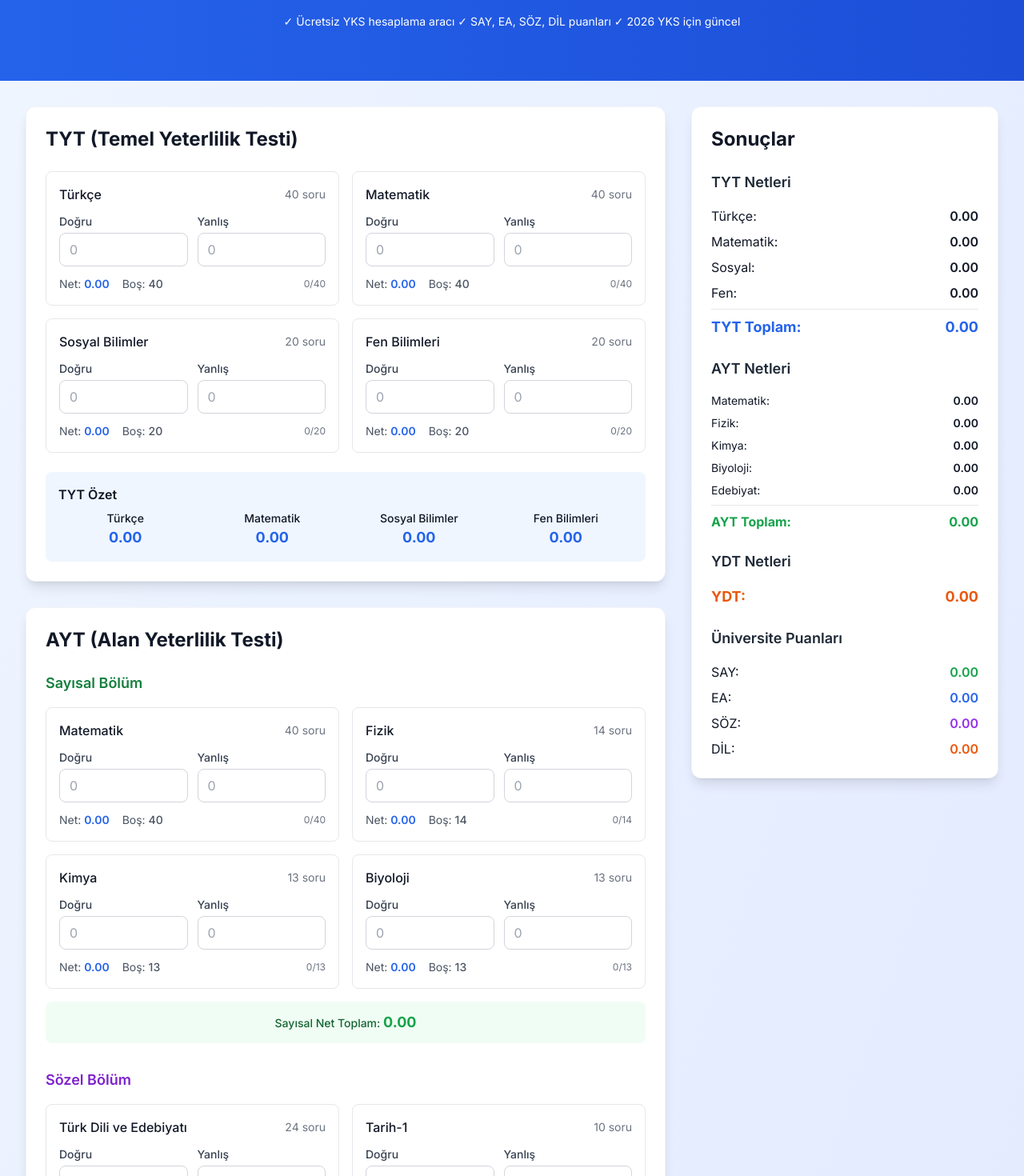
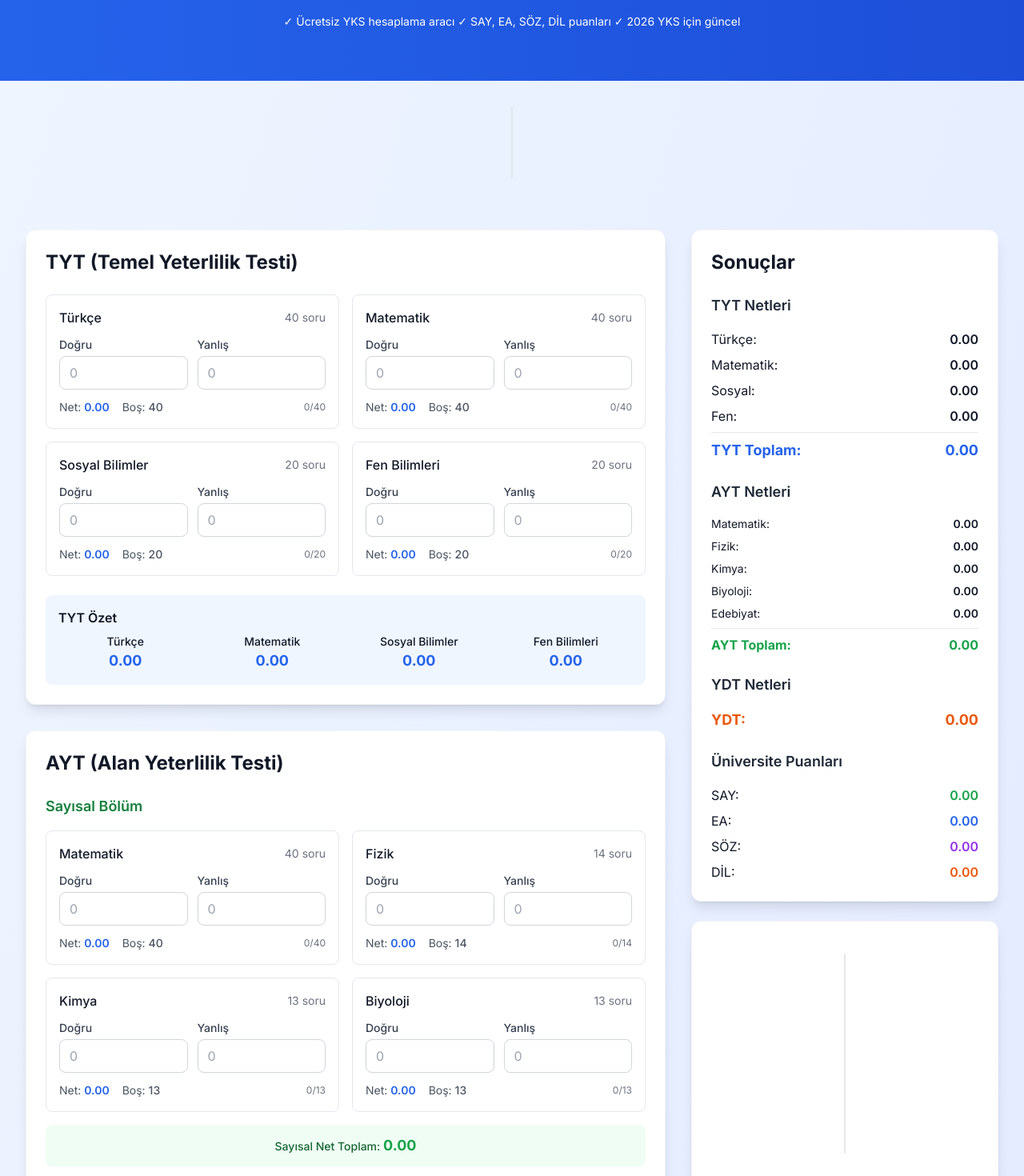
Before and after one commit to mert121212/yks-net-hesaplama, a Next.js app: page / in a window 1280 px wide. Shown: the part 300-1770 px from the top of the page at 80% size. Built offline with nearby package versions, Linux system fonts and the light colour scheme; no server answers.

Commit message:
Google AdSense entegrasyonu: Reklam alanları, banner bileşenleri ve gelir optimizasyonu eklendi

```diff
--- a/src/app/geri-sayim/page.tsx
+++ b/src/app/geri-sayim/page.tsx
@@ -4,6 +4,7 @@ import { useState, useEffect } from 'react'
 import { Clock, Calendar, BookOpen, Target, TrendingUp, Coffee, Brain, Heart } from 'lucide-react'
 import Link from 'next/link'
 import { trackCountdownView } from '@/lib/gtag'
+import AdBanner from '@/components/AdBanner'
 
 export default function GeriSayimPage() {
     const [timeLeft, setTimeLeft] = useState({
@@ -264,6 +265,16 @@ export default function GeriSayimPage() {
                             </div>
                         </div>
 
+                        {/* Ad Banner */}
+                        <div className="flex justify-center mb-8">
+                            <AdBanner
+                                adSlot="2233445566"
+                                adFormat="horizontal"
+                                className="max-w-2xl w-full"
+                                style={{ display: 'block', textAlign: 'center', minHeight: '90px' }}
+                            />
+                        </div>
+
                         {/* Quick Actions */}
                         <div className="grid grid-cols-1 md:grid-cols-3 gap-4">
                             <Link href="/" className="bg-white rounded-lg shadow-md p-4 hover:shadow-lg transition-shadow group">
--- a/src/app/globals.css
+++ b/src/app/globals.css
@@ -37,3 +37,12 @@
         @apply text-lg font-semibold text-gray-800 mb-4;
     }
 }
+
+/* AdSense Styles */
+.adsense-container {
+    @apply my-4 flex justify-center;
+}
+
+.adsense-container .adsbygoogle {
+    @apply rounded-lg overflow-hidden border border-gray-200;
+}
--- a/src/app/layout.tsx
+++ b/src/app/layout.tsx
@@ -1,10 +1,14 @@
 import type { Metadata } from 'next'
 import { Inter } from 'next/font/google'
 import GoogleAnalytics from '@/components/GoogleAnalytics'
+import GoogleAdsense from '@/components/GoogleAdsense'
 import { GA_MEASUREMENT_ID } from '@/lib/gtag'
 import './globals.css'
 
 const inter = Inter({ subsets: ['latin'] })
+
+// AdSense Client ID
+const ADSENSE_CLIENT_ID = 'ca-pub-5194383766905175'
 
 export const metadata: Metadata = {
     title: {
@@ -106,6 +110,7 @@ export default function RootLayout({
             </head>
             <body className={inter.className}>
                 <GoogleAnalytics GA_MEASUREMENT_ID={GA_MEASUREMENT_ID} />
+                <GoogleAdsense ADSENSE_CLIENT_ID={ADSENSE_CLIENT_ID} />
                 <div className="min-h-screen bg-gradient-to-br from-blue-50 to-indigo-100">
                     {children}
                 </div>
--- a/src/app/page.tsx
+++ b/src/app/page.tsx
@@ -11,6 +11,7 @@ import AYTSection from '@/components/AYTSection'
 import YDTSection from '@/components/YDTSection'
 import CountdownTimer from '@/components/CountdownTimer'
 import StructuredData from '@/components/StructuredData'
+import AdBanner from '@/components/AdBanner'
 
 export default function HomePage() {
     const [tytScores, setTytScores] = useState<TYTScores>({
@@ -171,6 +172,18 @@ export default function HomePage() {
                 </div>
             </section>
 
+            {/* Top Banner Ad */}
+            <div className="max-w-7xl mx-auto px-4 sm:px-6 lg:px-8 py-4">
+                <div className="flex justify-center">
+                    <AdBanner
+                        adSlot="1234567890"
+                        adFormat="horizontal"
+                        className="max-w-4xl w-full"
+                        style={{ display: 'block', textAlign: 'center', minHeight: '90px' }}
+                    />
+                </div>
+            </div>
+
             {/* Main Content */}
             <main className="max-w-7xl mx-auto px-4 sm:px-6 lg:px-8 py-8">
                 <div className="grid grid-cols-1 lg:grid-cols-3 gap-8">
@@ -289,9 +302,30 @@ export default function HomePage() {
                                 </div>
                             </div>
                         </div>
+
+                        {/* Sidebar Ad */}
+                        <div className="card">
+                            <AdBanner
+                                adSlot="0987654321"
+                                adFormat="rectangle"
+                                style={{ display: 'block', textAlign: 'center', minHeight: '250px' }}
+                            />
+                        </div>
                     </div>
                 </div>
             </main>
+
+            {/* Bottom Banner Ad */}
+            <div className="max-w-7xl mx-auto px-4 sm:px-6 lg:px-8 py-8">
+                <div className="flex justify-center">
+                    <AdBanner
+                        adSlot="1122334455"
+                        adFormat="horizontal"
+                        className="max-w-4xl w-full"
+                        style={{ display: 'block', textAlign: 'center', minHeight: '90px' }}
+                    />
+                </div>
+            </div>
 
             {/* Footer */}
             <footer className="bg-gray-900 text-white py-12 mt-16">
--- a/src/app/yks-rehberi/page.tsx
+++ b/src/app/yks-rehberi/page.tsx
@@ -4,6 +4,7 @@ import Link from 'next/link'
 import { useEffect } from 'react'
 import { Calculator, BookOpen, Target, TrendingUp, CheckCircle } from 'lucide-react'
 import { trackGuideView } from '@/lib/gtag'
+import AdBanner from '@/components/AdBanner'
 
 export default function YKSRehberiPage() {
     useEffect(() => {
@@ -193,6 +194,16 @@ export default function YKSRehberiPage() {
                     </div>
                 </section>
 
+                {/* Ad Banner */}
+                <div className="flex justify-center mb-8">
+                    <AdBanner
+                        adSlot="3344556677"
+                        adFormat="horizontal"
+                        className="max-w-3xl w-full"
+                        style={{ display: 'block', textAlign: 'center', minHeight: '90px' }}
+                    />
+                </div>
+
                 {/* Puan Türleri */}
                 <section id="puan-turleri" className="bg-white rounded-xl shadow-lg p-8 mb-8">
                     <h2 className="text-2xl font-bold text-gray-900 mb-6 flex items-center">
--- /dev/null
+++ b/src/components/AdBanner.tsx
@@ -0,0 +1,48 @@
+'use client'
+
+import { useEffect } from 'react'
+
+interface AdBannerProps {
+    adSlot: string
+    adFormat?: string
+    fullWidthResponsive?: boolean
+    style?: React.CSSProperties
+    className?: string
+}
+
+declare global {
+    interface Window {
+        adsbygoogle: any[]
+    }
+}
+
+export default function AdBanner({
+    adSlot,
+    adFormat = 'auto',
+    fullWidthResponsive = true,
+    style = { display: 'block' },
+    className = ''
+}: AdBannerProps) {
+    useEffect(() => {
+        try {
+            if (typeof window !== 'undefined' && window.adsbygoogle) {
+                (window.adsbygoogle = window.adsbygoogle || []).push({})
+            }
+        } catch (error) {
+            console.error('AdSense error:', error)
+        }
+    }, [])
+
+    return (
+        <div className={`adsense-container ${className}`}>
+            <ins
+                className="adsbygoogle"
+                style={style}
+                data-ad-client="ca-pub-5194383766905175"
+                data-ad-slot={adSlot}
+                data-ad-format={adFormat}
+                data-full-width-responsive={fullWidthResponsive.toString()}
+            />
+        </div>
+    )
+}
--- /dev/null
+++ b/src/components/GoogleAdsense.tsx
@@ -0,0 +1,18 @@
+'use client'
+
+import Script from 'next/script'
+
+interface GoogleAdsenseProps {
+    ADSENSE_CLIENT_ID: string
+}
+
+export default function GoogleAdsense({ ADSENSE_CLIENT_ID }: GoogleAdsenseProps) {
+    return (
+        <Script
+            async
+            src={`https://pagead2.googlesyndication.com/pagead/js/adsbygoogle.js?client=${ADSENSE_CLIENT_ID}`}
+            crossOrigin="anonymous"
+            strategy="afterInteractive"
+        />
+    )
+}
```
Also changed, not shown: 2 other files (tests, documents, lock files or other folders).
